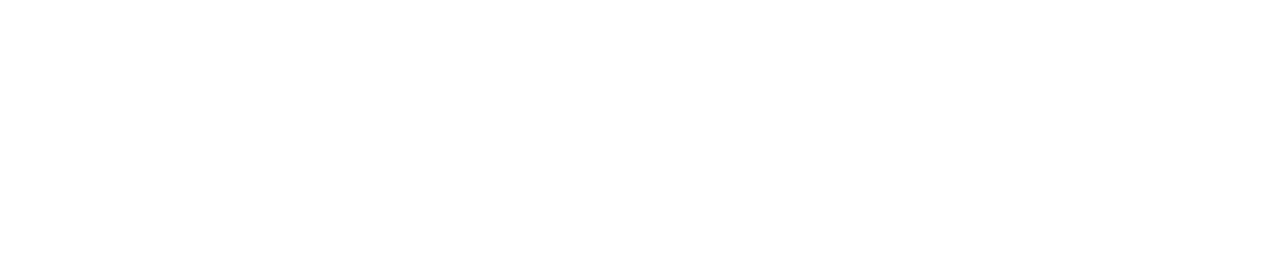
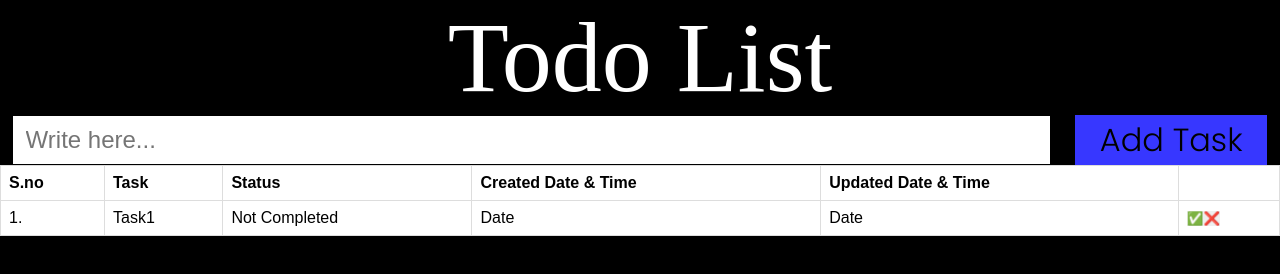
Before and after one commit to VivekSingla20/Todo_List-Node-SQL, a plain HTML site: page UI/index.html in a window 1280 px wide. Drawn offline with Linux system fonts and the light colour scheme.

Commit message:
Made html,css,js files of UI and created a demo dataset

```diff
--- /dev/null
+++ b/UI/index..css
@@ -0,0 +1,61 @@
+* {
+  margin: 0;
+  padding: 0;
+  border: 0;
+}
+
+body {
+  background-color: black;
+}
+
+.todolist {
+  font-size: 100px;
+  color: white;
+}
+
+.boxNbutton {
+  display: flex;
+  justify-content: space-around;
+  align-items: center;
+}
+
+.heading {
+  display: flex;
+  justify-content: center;
+  align-items: center;
+}
+
+.taskbox {
+  padding-left: 1%;
+  width: 80%;
+  height: 3rem;
+  font-size: 150%;
+}
+
+.addButton {
+  width: 15%;
+  height: 3.1rem;
+  background-color: rgb(55, 55, 255);
+  font-size: 1rem;
+  font-size: 2rem;
+  font-weight: 150;
+  font-family: 'Lato', sans-serif;
+  font-family: 'Poppins', sans-serif;
+}
+
+.taskTable{
+  background-color: White;
+  font-family: arial, sans-serif;
+  border-collapse: collapse;
+  width: 100%;
+}
+
+td, th {
+  border: 1px solid #dddddd;
+  text-align: left;
+  padding: 8px;
+}
+
+tr:nth-child(even) {
+  background-color: #dddddd;
+}
--- a/UI/index.html
+++ b/UI/index.html
@@ -1,11 +1,46 @@
 <!DOCTYPE html>
 <html lang="en">
-<head>
-  <meta charset="UTF-8">
-  <meta name="viewport" content="width=device-width, initial-scale=1.0">
-  <title>Document</title>
-</head>
-<body>
-
-</body>
+  <head>
+    <title>Todo List</title>
+    <link rel="stylesheet" href="./index..css" />
+    <link rel="preconnect" href="https://fonts.googleapis.com" />
+    <link rel="preconnect" href="https://fonts.gstatic.com" crossorigin />
+    <link
+      href="https://fonts.googleapis.com/css2?family=Lato&family=Poppins:wght@300&display=swap"
+      rel="stylesheet"
+    />
+  </head>
+  <body>
+    <script src="./index.js"></script>
+    <div class="heading">
+      <div class="todolist">Todo List</div>
+    </div>
+    <div class="boxNbutton">
+      <input type="text" class="taskbox" placeholder="Write here..." id="" />
+      <button class="addButton" onclick="addingTask()">Add Task</button>
+    </div>
+    <table class="taskTable">
+      <thead>
+        <tr>
+          <th>S.no</th>
+          <th>Task</th>
+          <th>Status</th>
+          <th>Created Date & Time</th>
+          <th>Updated Date & Time</th>
+          <th></th>
+        </tr>
+      </thead>
+      <tbody id="table-list">
+      <tr>
+        <td>1.</td>
+        <td>Task1</td>
+        <td>Not Completed</td>
+        <td>Date</td>
+        <td>Date</td>
+        <td><button>✅</button><button>❌</button></td>
+      </tr>
+      </tbody>
+    </table>
+    <div class="tasks"></div>
+  </body>
 </html>
--- /dev/null
+++ b/UI/index.js
@@ -0,0 +1,12 @@
+
+function addingTask(){
+let data = ["1", "2", "3", "4", "5", "6"];
+let list = document.getElementById("table-list");
+let tr = document.createElement('tr');
+for (let i = 0; i < data.length; i++) {
+  let td = document.createElement('td');
+  td.innerText = data[i];
+  tr.appendChild(td);
+  list.appendChild(tr);
+}
+}
```
Also changed, not shown: Server/README.md (renamed from README.md), Server/index.js (line endings or trailing spaces).
